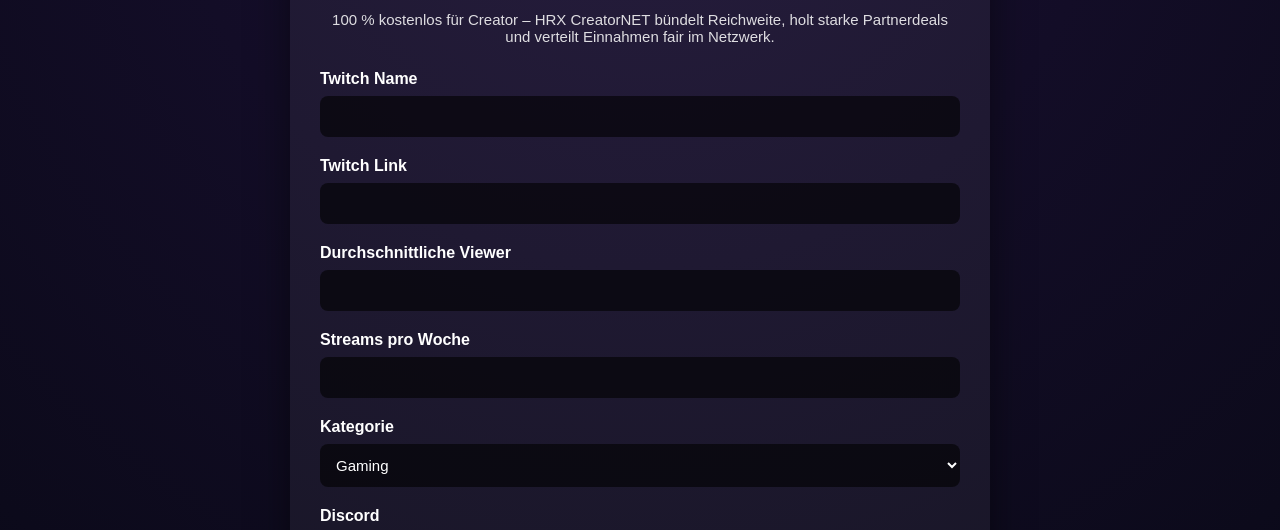
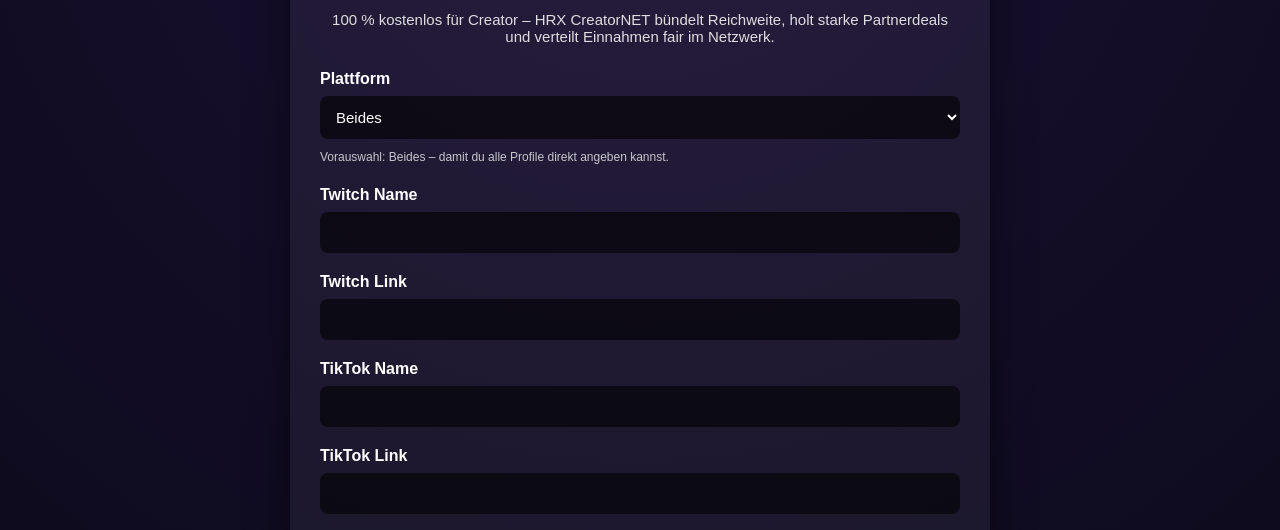
Before and after one commit to SystemRoseEntertain/HRX-Website, a website: page bewerbung.html in a window 1280 px wide. Shown: the part 212-742 px from the top of the page. Drawn offline with Linux system fonts and the light colour scheme.

Commit message:
Update bewerbung.html

```diff
--- a/bewerbung.html
+++ b/bewerbung.html
@@ -41,7 +41,7 @@
 .lang-switch{
     display:flex;
     gap:10px;
-    flex-shrink:0;          /* ✅ verhindert rausdrücken */
+    flex-shrink:0;
 }
 .lang-btn{
     padding:6px 14px;
@@ -151,6 +151,13 @@
     margin:0 5px;
 }
 
+.platform-note{
+    margin-top:10px;
+    font-size:12px;
+    opacity:0.75;
+    line-height:1.4;
+}
+
 /* Mobile etwas kompakter */
 @media (max-width:520px){
     .header{ padding:0 14px; }
@@ -163,12 +170,10 @@
 <body>
 
 <div class="header">
-    <!-- Logo links oben -> Link zur Startseite -->
     <a href="index.html">
         <img src="HRX_Logo_Twitchlila_w4.png" alt="HRX Logo">
     </a>
 
-    <!-- DE/EN rechts oben -> switcht nur Text -->
     <div class="lang-switch">
         <span class="lang-btn" onclick="setLang('de')">DE</span>
         <span class="lang-btn" onclick="setLang('en')">EN</span>
@@ -192,11 +197,34 @@
 <input type="hidden" name="redirect" value="https://hrx-creator.net/danke.html">
 <input type="checkbox" name="botcheck" style="display:none">
 
-<label id="l_twitch">Twitch Name</label>
-<input type="text" name="twitch" required>
+<!-- ✅ Plattform Dropdown -->
+<label id="l_platform">Plattform</label>
+<select name="platform" id="platform" onchange="applyPlatform()">
+    <option value="both" selected>Beides</option>
+    <option value="twitch">Twitch</option>
+    <option value="tiktok">TikTok</option>
+</select>
+<div class="platform-note" id="platform_note">
+Vorauswahl: Beides – damit du alle Profile direkt angeben kannst.
+</div>
 
-<label id="l_twitch_link">Twitch Link</label>
-<input type="url" name="twitch_link" required>
+<!-- ✅ Twitch Felder (bei Twitch oder Beides) -->
+<div id="twitch_block">
+    <label id="l_twitch">Twitch Name</label>
+    <input type="text" name="twitch" id="twitch_name">
+
+    <label id="l_twitch_link">Twitch Link</label>
+    <input type="url" name="twitch_link" id="twitch_link">
+</div>
+
+<!-- ✅ TikTok Felder (bei TikTok oder Beides) -->
+<div id="tiktok_block">
+    <label id="l_tiktok">TikTok Name</label>
+    <input type="text" name="tiktok" id="tiktok_name">
+
+    <label id="l_tiktok_link">TikTok Link</label>
+    <input type="url" name="tiktok_link" id="tiktok_link">
+</div>
 
 <label id="l_viewer">Durchschnittliche Viewer</label>
 <input type="number" name="viewer" required>
@@ -228,7 +256,6 @@
 
 <button type="submit" class="submit-btn" id="btn_submit">Bewerbung senden</button>
 
-<!-- Mehr erfahren Button -->
 <a href="mehr_erfahren.html" class="secondary-btn" id="btn_more">Mehr erfahren</a>
 
 </form>
@@ -242,19 +269,26 @@
 </footer>
 
 <script>
+let currentLang = "de";
+
 const i18n = {
     de: {
         title: "HRX CreatorNET Bewerbung",
         note: "100 % kostenlos für Creator – HRX CreatorNET bündelt Reichweite, holt starke Partnerdeals und verteilt Einnahmen fair im Netzwerk.",
         labels: {
+            platform: "Plattform",
+            platformNote: "Vorauswahl: Beides – damit du alle Profile direkt angeben kannst.",
             twitch: "Twitch Name",
             twitch_link: "Twitch Link",
+            tiktok: "TikTok Name",
+            tiktok_link: "TikTok Link",
             viewer: "Durchschnittliche Viewer",
             streams: "Streams pro Woche",
             category: "Kategorie",
             discord: "Discord",
             reason: "Warum willst du ins HRX CreatorNET?"
         },
+        platformOptions: { both: "Beides", twitch: "Twitch", tiktok: "TikTok" },
         category: ["Gaming", "Just Chatting", "IRL", "Music", "Andere"],
         privacyText: 'Ich stimme der <a href="datenschutz.html" target="_blank">Datenschutzerklärung</a> zu.',
         submit: "Bewerbung senden",
@@ -266,14 +300,19 @@
         title: "HRX CreatorNET Application",
         note: "100% free for creators — HRX CreatorNET combines reach, secures strong brand deals, and distributes revenue fairly within the network.",
         labels: {
+            platform: "Platform",
+            platformNote: "Default: Both — so you can add all profiles right away.",
             twitch: "Twitch name",
             twitch_link: "Twitch link",
+            tiktok: "TikTok name",
+            tiktok_link: "TikTok link",
             viewer: "Average viewers",
             streams: "Streams per week",
             category: "Category",
             discord: "Discord",
             reason: "Why do you want to join HRX CreatorNET?"
         },
+        platformOptions: { both: "Both", twitch: "Twitch", tiktok: "TikTok" },
         category: ["Gaming", "Just Chatting", "IRL", "Music", "Other"],
         privacyText: 'I agree to the <a href="datenschutz.html" target="_blank">privacy policy</a>.',
         submit: "Submit application",
@@ -284,6 +323,7 @@
 };
 
 function setLang(lang){
+    currentLang = lang;
     const t = i18n[lang];
 
     document.documentElement.lang = lang;
@@ -292,33 +332,94 @@
     document.getElementById("h_title").innerText = t.title;
     document.getElementById("h_note").innerText = t.note;
 
+    document.getElementById("l_platform").innerText = t.labels.platform;
+    document.getElementById("platform_note").innerText = t.labels.platformNote;
+
     document.getElementById("l_twitch").innerText = t.labels.twitch;
     document.getElementById("l_twitch_link").innerText = t.labels.twitch_link;
+    document.getElementById("l_tiktok").innerText = t.labels.tiktok;
+    document.getElementById("l_tiktok_link").innerText = t.labels.tiktok_link;
+
     document.getElementById("l_viewer").innerText = t.labels.viewer;
     document.getElementById("l_streams").innerText = t.labels.streams;
     document.getElementById("l_category").innerText = t.labels.category;
     document.getElementById("l_discord").innerText = t.labels.discord;
     document.getElementById("l_reason").innerText = t.labels.reason;
 
-    const sel = document.getElementById("category");
-    const current = sel.selectedIndex;
-    sel.innerHTML = "";
-    t.category.forEach((name) => {
+    // Plattform Optionen übersetzen, Auswahl behalten
+    const platformSel = document.getElementById("platform");
+    const current = platformSel.value;
+    platformSel.innerHTML = "";
+    ["both","twitch","tiktok"].forEach(v=>{
         const opt = document.createElement("option");
+        opt.value = v;
+        opt.textContent = t.platformOptions[v];
+        platformSel.appendChild(opt);
+    });
+    platformSel.value = current;
+
+    // Kategorie Optionen übersetzen, Auswahl behalten
+    const catSel = document.getElementById("category");
+    const currentCat = catSel.selectedIndex;
+    catSel.innerHTML = "";
+    t.category.forEach(name=>{
+        const opt = document.createElement("option");
+        opt.value = name;
         opt.textContent = name;
-        opt.value = name;
-        sel.appendChild(opt);
+        catSel.appendChild(opt);
     });
-    sel.selectedIndex = Math.min(current, sel.options.length - 1);
+    catSel.selectedIndex = Math.min(currentCat, catSel.options.length - 1);
 
     document.getElementById("privacy_text").innerHTML = t.privacyText;
-
     document.getElementById("btn_submit").innerText = t.submit;
     document.getElementById("btn_more").innerText = t.more;
-
     document.getElementById("f_imprint").innerText = t.imprint;
     document.getElementById("f_privacy").innerText = t.privacyFooter;
+
+    // Plattform-Logik nach Sprachwechsel erneut anwenden
+    applyPlatform();
 }
+
+function applyPlatform(){
+    const mode = document.getElementById("platform").value;
+
+    const twitchBlock = document.getElementById("twitch_block");
+    const tiktokBlock = document.getElementById("tiktok_block");
+
+    const twitchName = document.getElementById("twitch_name");
+    const twitchLink = document.getElementById("twitch_link");
+    const tiktokName = document.getElementById("tiktok_name");
+    const tiktokLink = document.getElementById("tiktok_link");
+
+    if(mode === "twitch"){
+        twitchBlock.style.display = "block";
+        tiktokBlock.style.display = "none";
+        twitchName.required = true;
+        twitchLink.required = true;
+        tiktokName.required = false;
+        tiktokLink.required = false;
+    }else if(mode === "tiktok"){
+        twitchBlock.style.display = "none";
+        tiktokBlock.style.display = "block";
+        twitchName.required = false;
+        twitchLink.required = false;
+        tiktokName.required = true;
+        tiktokLink.required = true;
+    }else{
+        // both
+        twitchBlock.style.display = "block";
+        tiktokBlock.style.display = "block";
+        twitchName.required = true;
+        twitchLink.required = true;
+        tiktokName.required = true;
+        tiktokLink.required = true;
+    }
+}
+
+// ✅ Initial: Beides
+setLang("de");
+document.getElementById("platform").value = "both";
+applyPlatform();
 </script>
 
 </body>
```
